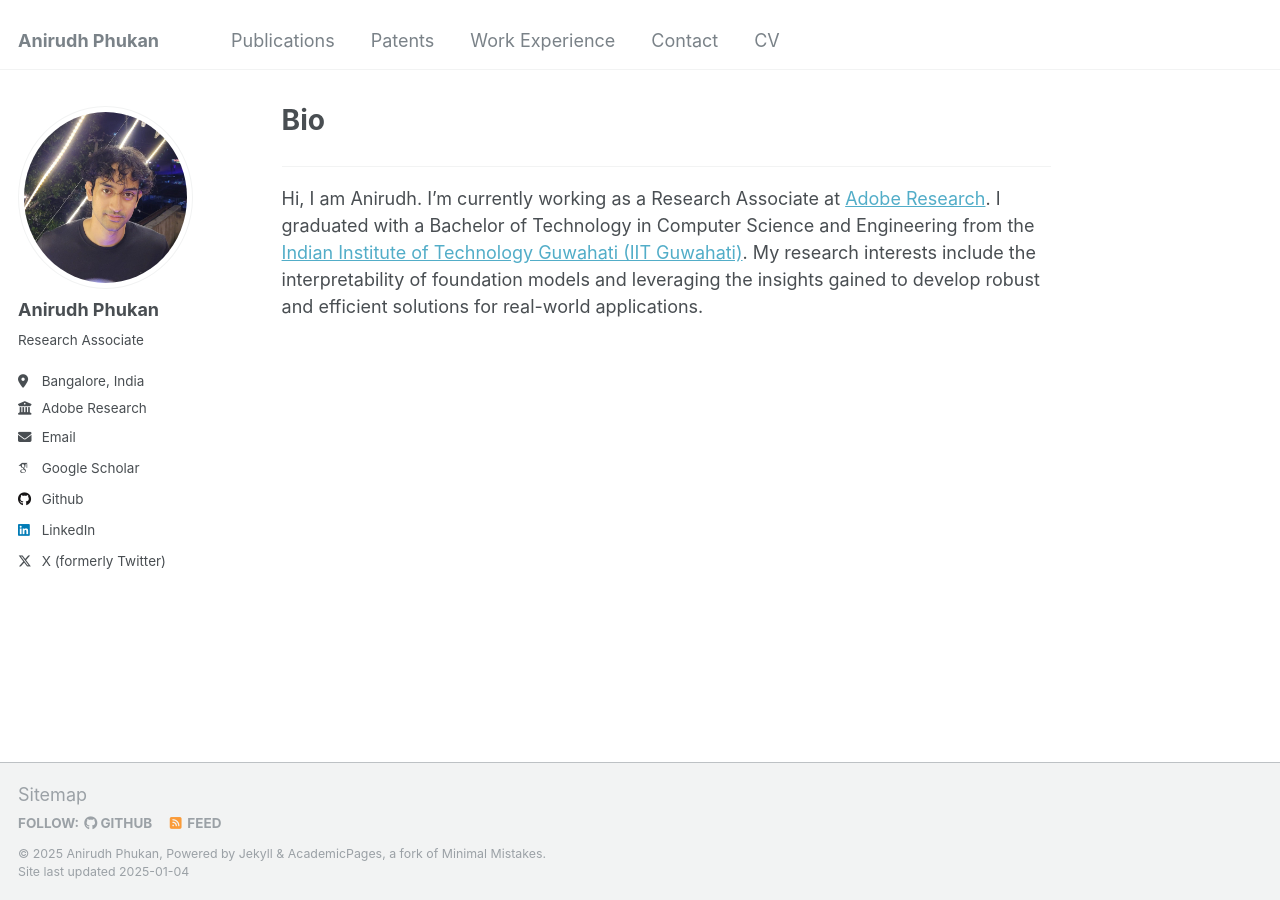
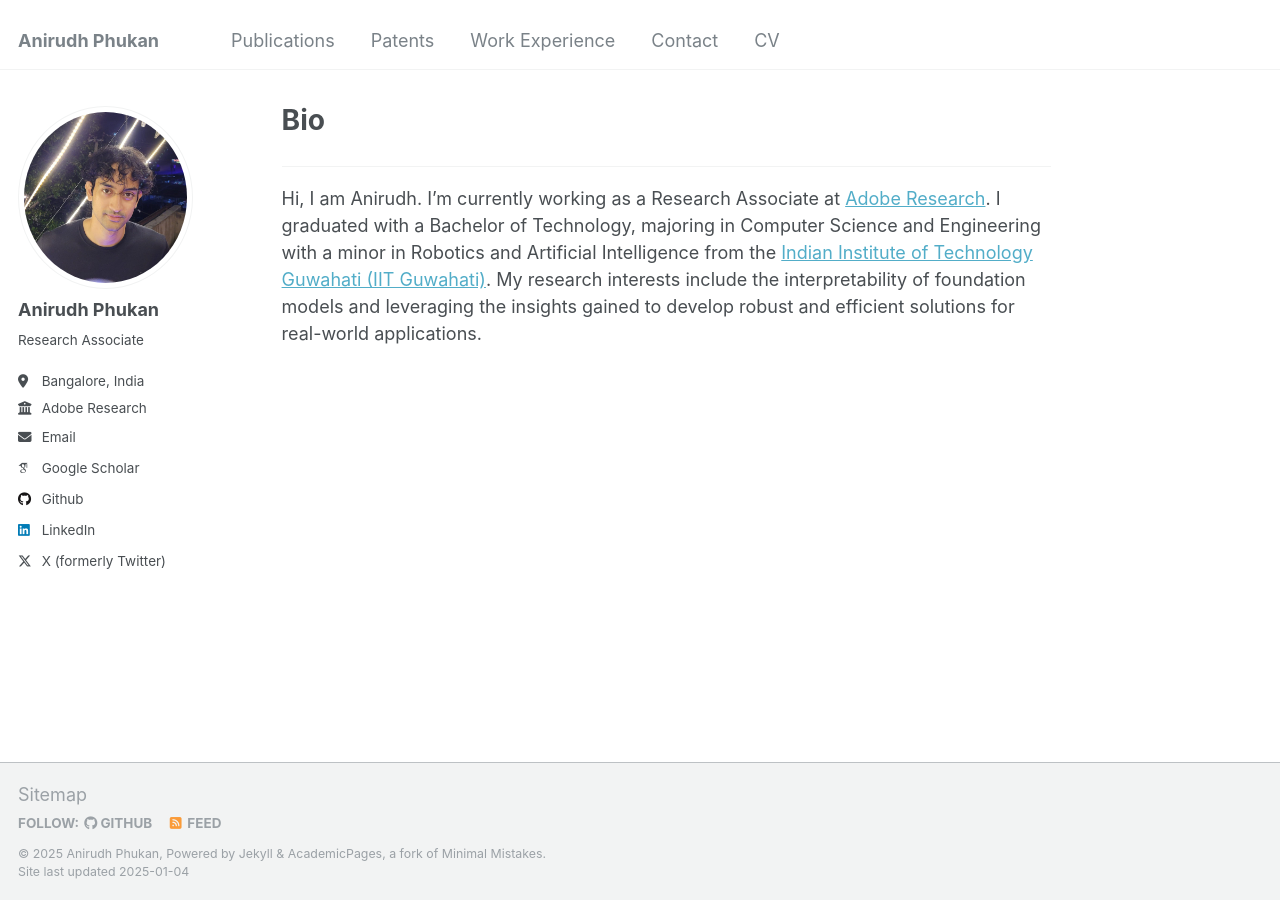
Before and after one commit to Anirudh-Phukan/Anirudh-Phukan.github.io, a Jekyll site: the page built from _pages/about.md, in a window 1280 px wide. Built offline with Jekyll 4.4.1, drawn with Linux system fonts in a browser that asks for light colours; some web fonts are replaced.

Commit message:
updated bio to include minor

```diff
--- a/_pages/about.md
+++ b/_pages/about.md
@@ -9,7 +9,7 @@ redirect_from:
 
 ---
 
-Hi, I am Anirudh. I’m currently working as a Research Associate at [Adobe Research](https://research.adobe.com/). I graduated with a Bachelor of Technology in Computer Science and Engineering from the [Indian Institute of Technology Guwahati (IIT Guwahati)](https://www.iitg.ac.in/). My research interests include the interpretability of foundation models and leveraging the insights gained to develop robust and efficient solutions for real-world applications.
+Hi, I am Anirudh. I’m currently working as a Research Associate at [Adobe Research](https://research.adobe.com/). I graduated with a Bachelor of Technology, majoring in Computer Science and Engineering with a minor in Robotics and Artificial Intelligence from the [Indian Institute of Technology Guwahati (IIT Guwahati)](https://www.iitg.ac.in/). My research interests include the interpretability of foundation models and leveraging the insights gained to develop robust and efficient solutions for real-world applications.
 
 <!-- # Research -->
 <!-- --- -->
```
